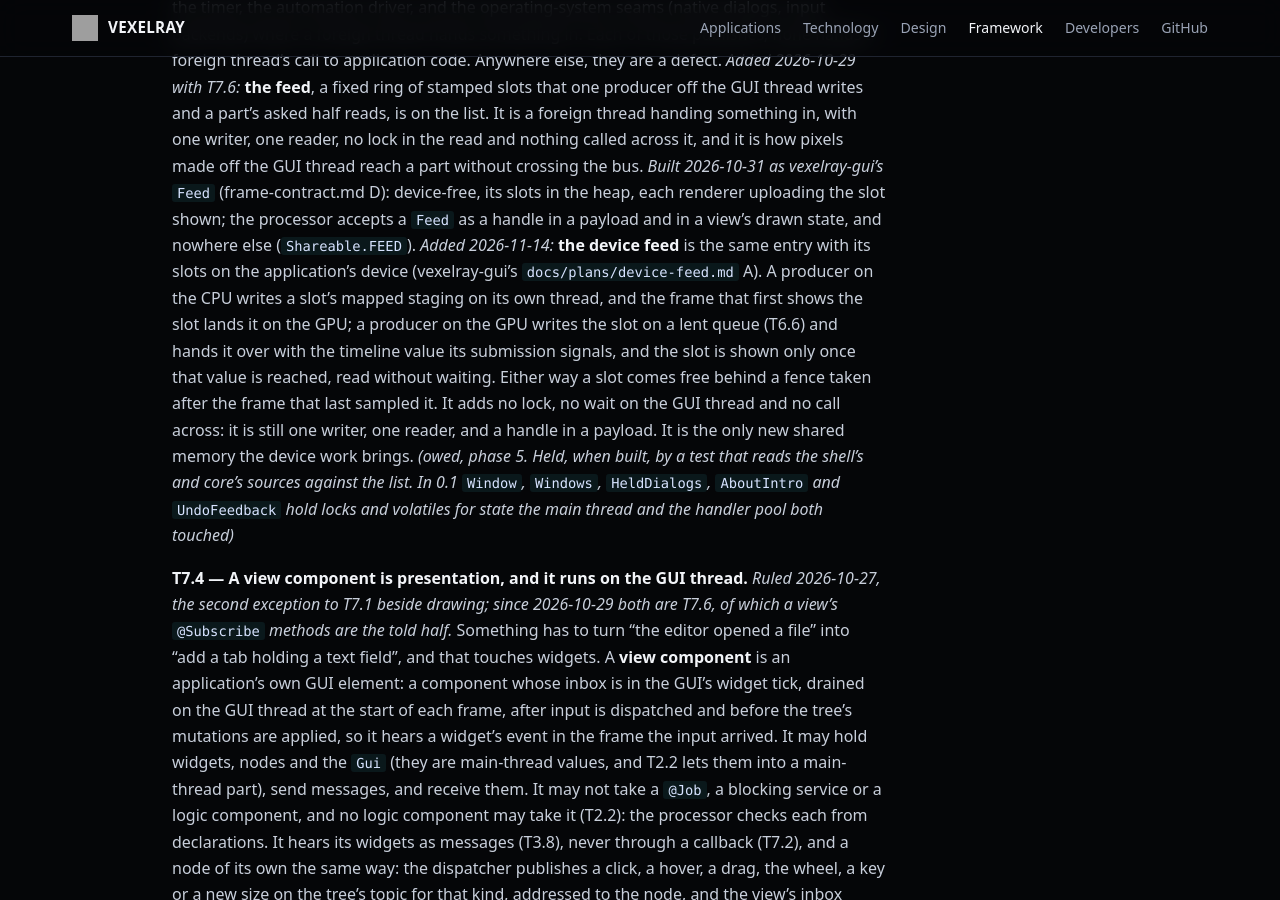
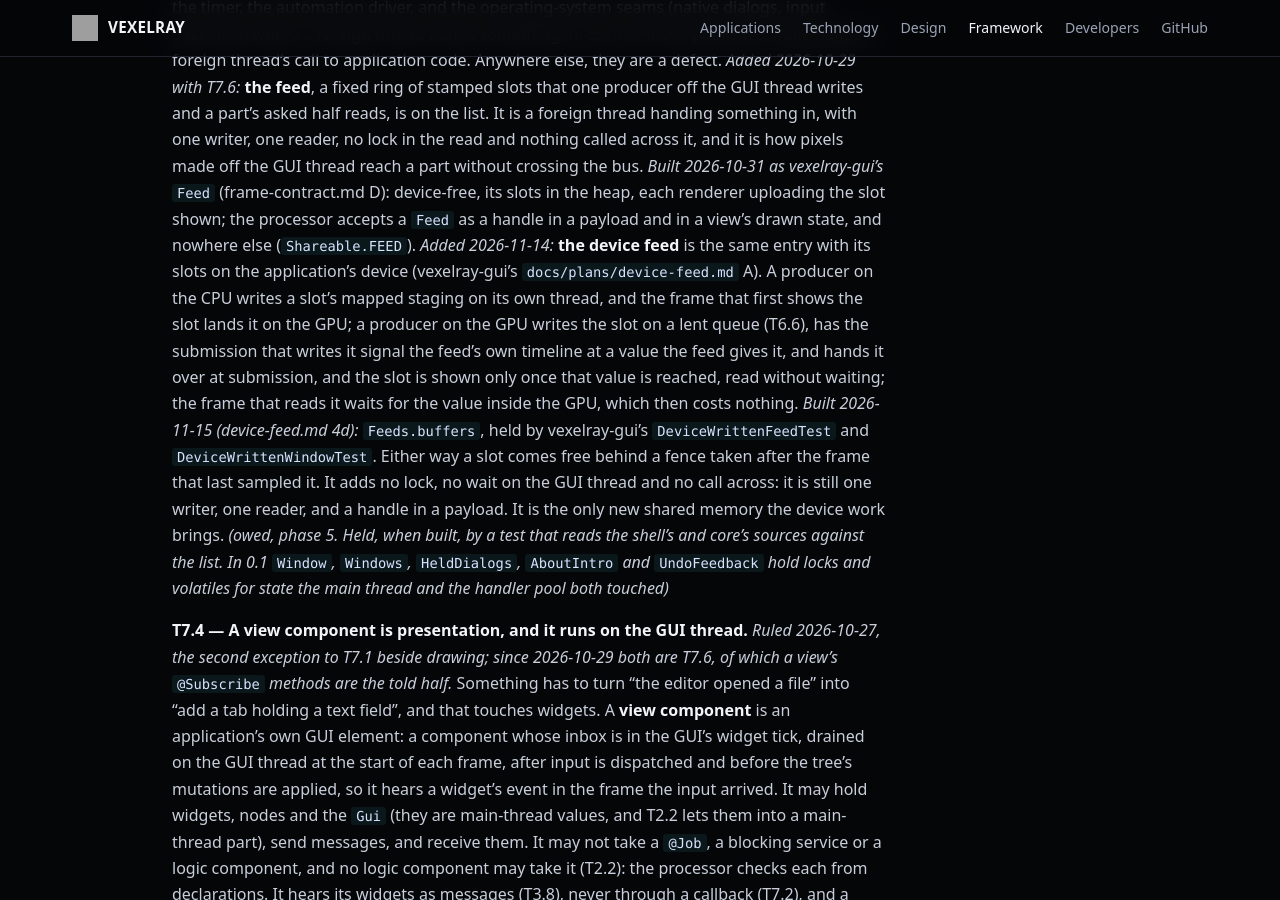
Before and after one commit to sibarum/vexelray-framework, a Jekyll site: the page built from docs/threading.md, in a window 1280 px wide and 900 px high, scrolled down 17017 px. Built offline with Jekyll 4.4.1, drawn with Linux system fonts in a browser that asks for light colours; our own code applies the rules of GitHub Pages for plain Markdown files.

Commit message:
threading.md: T7.3's device-written hand-over is built (device feed 4d)
The feed owns the timeline and gives out the values; the slot is shown
once its value is reached, and the frame that reads it waits for the
value inside the GPU.

Co-Authored-By: Claude Opus 5.5 <noreply@anthropic.com>

```diff
--- a/docs/threading.md
+++ b/docs/threading.md
@@ -536,9 +536,12 @@ pixels made off the GUI thread reach a part without crossing the bus. *Built 202
 accepts a `Feed` as a handle in a payload and in a view's drawn state, and nowhere else (`Shareable.FEED`). *Added
 2026-11-14:* **the device feed** is the same entry with its slots on the application's device (vexelray-gui's
 `docs/plans/device-feed.md` A). A producer on the CPU writes a slot's mapped staging on its own thread, and the frame
-that first shows the slot lands it on the GPU; a producer on the GPU writes the slot on a lent queue (T6.6) and hands
-it over with the timeline value its submission signals, and the slot is shown only once that value is reached, read
-without waiting. Either way a slot comes free behind a fence taken after the frame that last sampled it. It adds no lock, no wait on the GUI thread and no call across: it is
+that first shows the slot lands it on the GPU; a producer on the GPU writes the slot on a lent queue (T6.6), has the
+submission that writes it signal the feed's own timeline at a value the feed gives it, and hands it over at
+submission, and the slot is shown only once that value is reached, read without waiting; the frame that reads it waits
+for the value inside the GPU, which then costs nothing. *Built 2026-11-15 (device-feed.md 4d):* `Feeds.buffers`, held
+by vexelray-gui's `DeviceWrittenFeedTest` and `DeviceWrittenWindowTest`. Either way a slot comes free behind a fence
+taken after the frame that last sampled it. It adds no lock, no wait on the GUI thread and no call across: it is
 still one writer, one reader, and a handle in a payload. It is the only new shared memory the device work brings.
 *(owed, phase 5. Held, when built, by a test that reads the shell's and
 core's sources against the list. In 0.1 `Window`, `Windows`, `HeldDialogs`, `AboutIntro` and `UndoFeedback` hold
```
